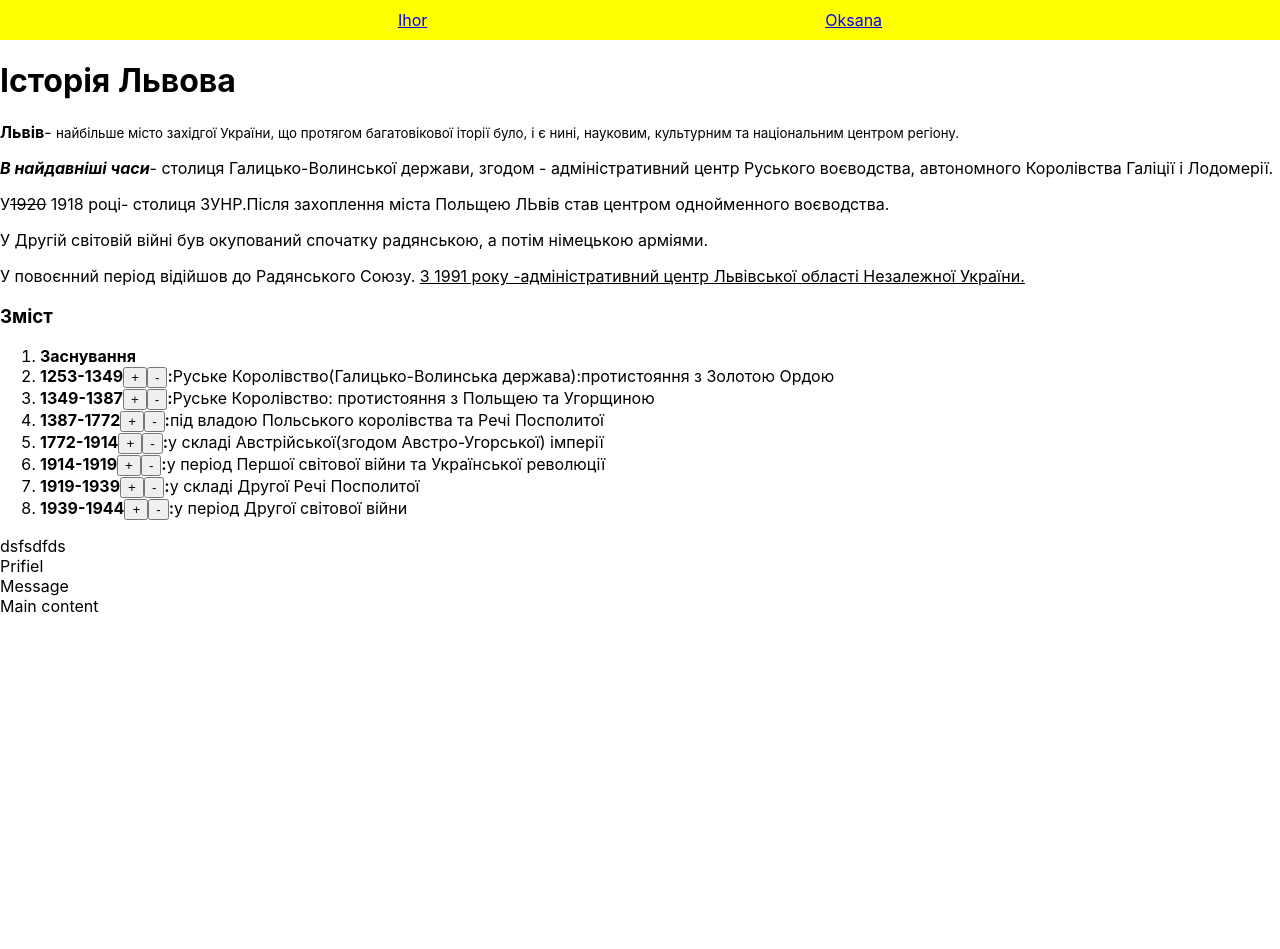
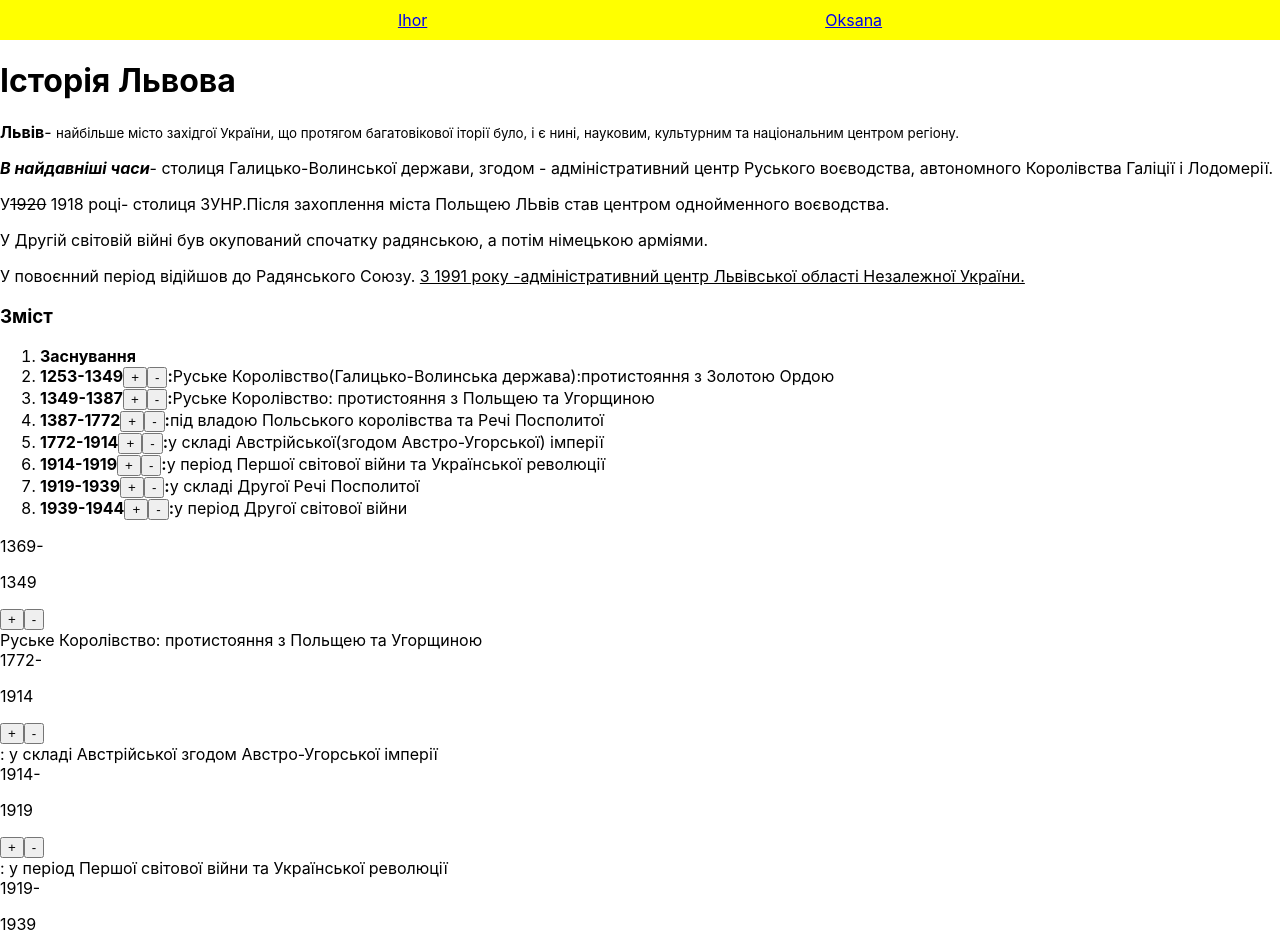
Before and after one commit to itpavlo/itpavlo.github.io, a React (Create React App) app in the folder mycv/: page / in a window 1280 px wide. Shown: the top 949 px of the page. Before the commit the page ends 800 px from the top, so only its background shows below. Built offline with nearby package versions, Linux system fonts and the light colour scheme.

Commit message:
Homework2

```diff
--- /dev/null
+++ b/mycv/src/components/IvanMakow/Component.jsx
@@ -0,0 +1,18 @@
+import { useState } from "react";
+import React from "react";
+
+
+const Test =(props)=>{
+const [state,setState] =useState(props.value)
+    return(
+        <div>
+
+            <p> {state}</p>
+            <button type='button' onClick ={()=>setState(state+1)}>+</button>
+            <button type='button' onClick ={()=>setState(state-1)}>-</button>
+
+
+        </div>
+    )
+}
+ export default Test
--- a/mycv/src/components/IvanMakow/IvanMakowComponent.jsx
+++ b/mycv/src/components/IvanMakow/IvanMakowComponent.jsx
@@ -1,20 +1,17 @@
 import React from "react";
-
+import Test from "./Component";
 const Coment = () => {
 
     return (
-        <div className='app-wrap'>
-            <header>
-                dsfsdfds
-            </header>
-            <nav >
-                <div>Prifiel</div>
-                <div>Message</div>
-                <div></div>
-                <div></div>
+        <div style ={{ textAlign:"justify"}}>
 
-            </nav>
-            <div >Main content</div>
+            1369-<Test value={1349}/>Руське Королівство: протистояння з Польщею та Угорщиною <br></br>
+            1772-<Test value={1914}/>: у складі Австрійської згодом Австро-Угорської імперії<br></br>
+            1914-<Test value={1919}/>: у період Першої світової війни та Української революції<br></br>
+            1919-<Test value={1939}/>: у складі Другої Речі Посполитої<br></br>
+            1939-<Test value={1944}/>: у період Другої світової війни
+
+
         </div>
     );
 }
--- a/mycv/src/components/milyavskiyV/ClassComponent.jsx
+++ b/mycv/src/components/milyavskiyV/ClassComponent.jsx
@@ -7,17 +7,19 @@ class ClassComponent extends React.Component{
         }
     }
     addItem(){
-        this.setState({count: this.state.count+1})
+        const current = this.state.count
+        this.setState({count: current+1})
     }
     removeItem(){
-        this.setState({count: this.state.count-1})
+        const current = this.state.count
+        this.setState({count: current-1})
     }
 
 
     render(){
         return (
-            <>
-                {this.state.count}
+             <>
+                 {this.state.count}
                 <button type="button" onClick={this.addItem.bind(this)}>+</button>
                 <button type="button" onClick={this.removeItem.bind(this)}>-</button>
             </>
```
Also changed, not shown: 2 other files (tests, documents, lock files or other folders).
